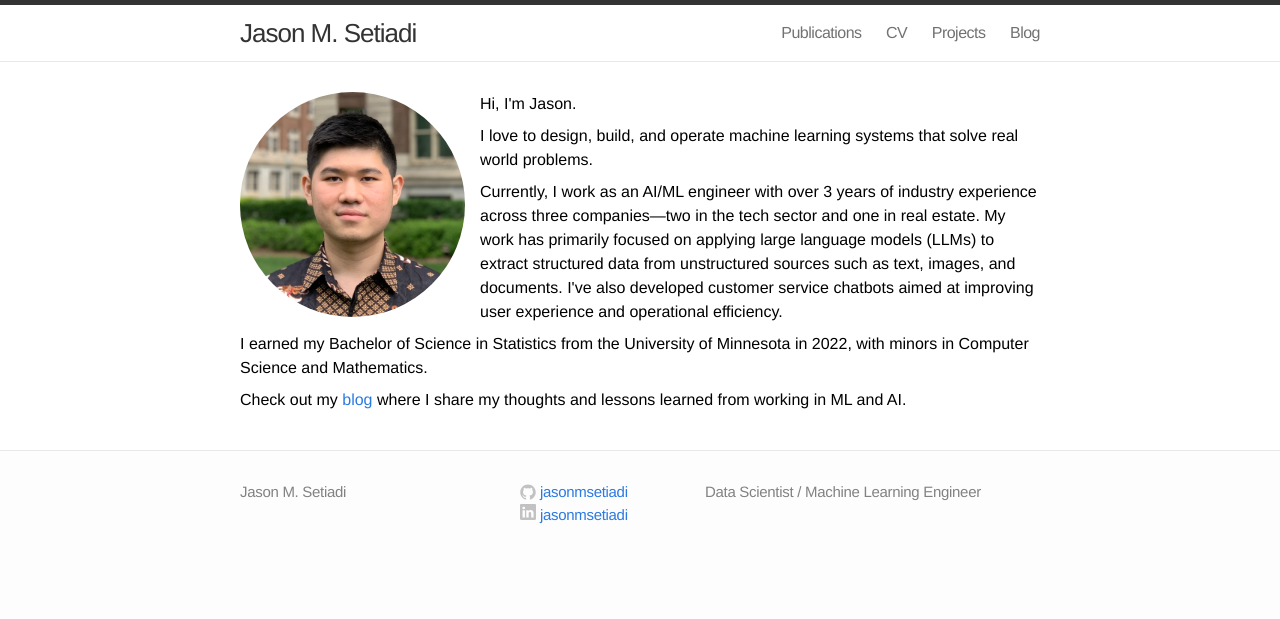
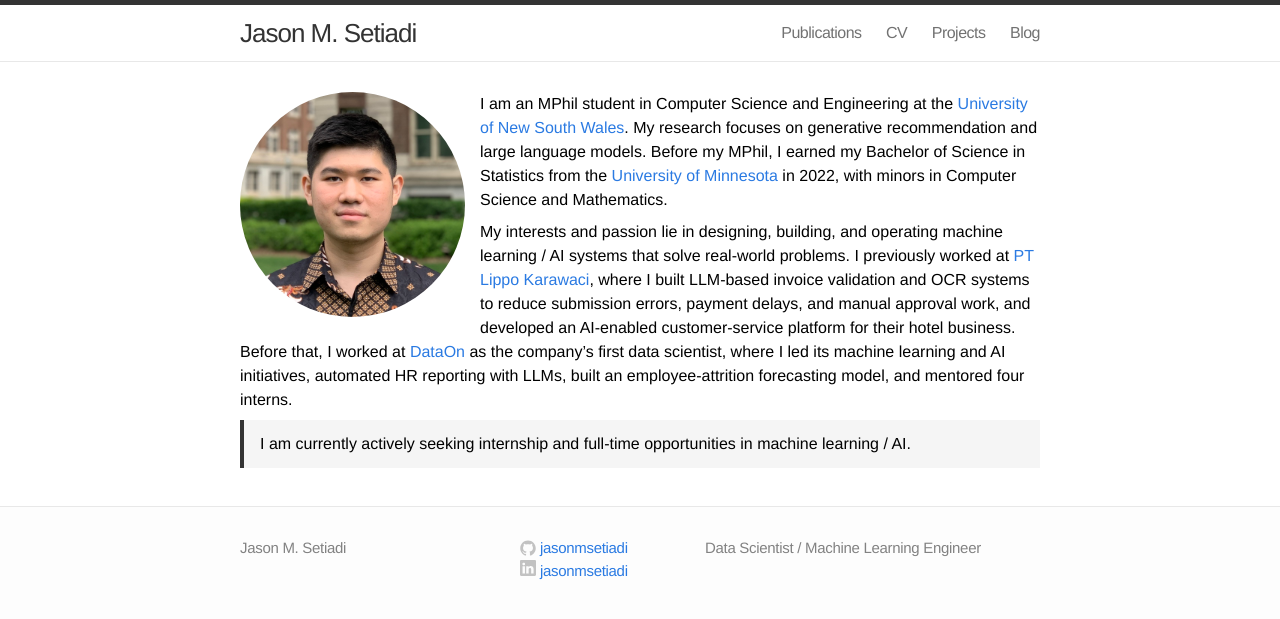
Before and after one commit to jasonmsetiadi/jasonmsetiadi.github.io, a Jekyll site: the page built from index.html, in a window 1280 px wide. Shown: the top 619 px of the page. Built offline with Jekyll 4.4.1, drawn with Linux system fonts in a browser that asks for light colours.

Commit message:
Update homepage profile and links

```diff
--- a/css/main.css
+++ b/css/main.css
@@ -145,6 +145,13 @@
 /* ----------------------------------------------------------*/
 
 .home h1 { margin-bottom: 25px; }
+
+.availability-callout {
+  border-left: 4px solid #333;
+  padding: 12px 16px;
+  background-color: #f5f5f5;
+  font-weight: 400;
+}
 
 .posts { list-style-type: none; }
 
--- a/index.html
+++ b/index.html
@@ -12,16 +12,14 @@
 </style>
 
 
-<p><img src="assets/potrait.jpg" style="width:225px;height:225px;margin-right:15px;border-radius:50%;">
+<div><img src="assets/potrait.jpg" style="width:225px;height:225px;margin-right:15px;border-radius:50%;">
 
-Hi, I'm Jason.
+I am an MPhil student in Computer Science and Engineering at the <a href="https://www.unsw.edu.au/">University of New South Wales</a>.
+My research focuses on generative recommendation and large language models.
+Before my MPhil, I earned my Bachelor of Science in Statistics from the <a href="https://twin-cities.umn.edu/">University of Minnesota</a> in 2022, with minors in Computer Science and Mathematics.
 <span class="br"></span>
-I love to design, build, and operate machine learning systems that solve real world problems.
+My interests and passion lie in designing, building, and operating machine learning / AI systems that solve real-world problems. I previously worked at <a href="https://www.lippokarawaci.co.id/">PT Lippo Karawaci</a>, where I built LLM-based invoice validation and OCR systems to reduce submission errors, payment delays, and manual approval work, and developed an AI-enabled customer-service platform for their hotel business. Before that, I worked at <a href="https://dataon.com/en-en/about-us/">DataOn</a> as the company’s first data scientist, where I led its machine learning and AI initiatives, automated HR reporting with LLMs, built an employee-attrition forecasting model, and mentored four interns.
 <span class="br"></span>
-Currently, I work as an AI/ML engineer with over 3 years of industry experience across three companies—two in the tech sector and one in real estate. My work has primarily focused on applying large language models (LLMs) to extract structured data from unstructured sources such as text, images, and documents. I've also developed customer service chatbots aimed at improving user experience and operational efficiency.
+<p class="availability-callout">I am currently actively seeking internship and full-time opportunities in machine learning / AI.</p>
 <span class="br"></span>
-I earned my Bachelor of Science in Statistics from the University of Minnesota in 2022, with minors in Computer Science and Mathematics.
-<span class="br"></span>
-Check out my <a href="https://jasonmsetiadi.github.io/blog/">blog</a> where I share my thoughts and lessons learned from working in ML and AI.
-<span class="br"></span>
-</p>
+</div>
```
Also changed, not shown: 1 other file.
